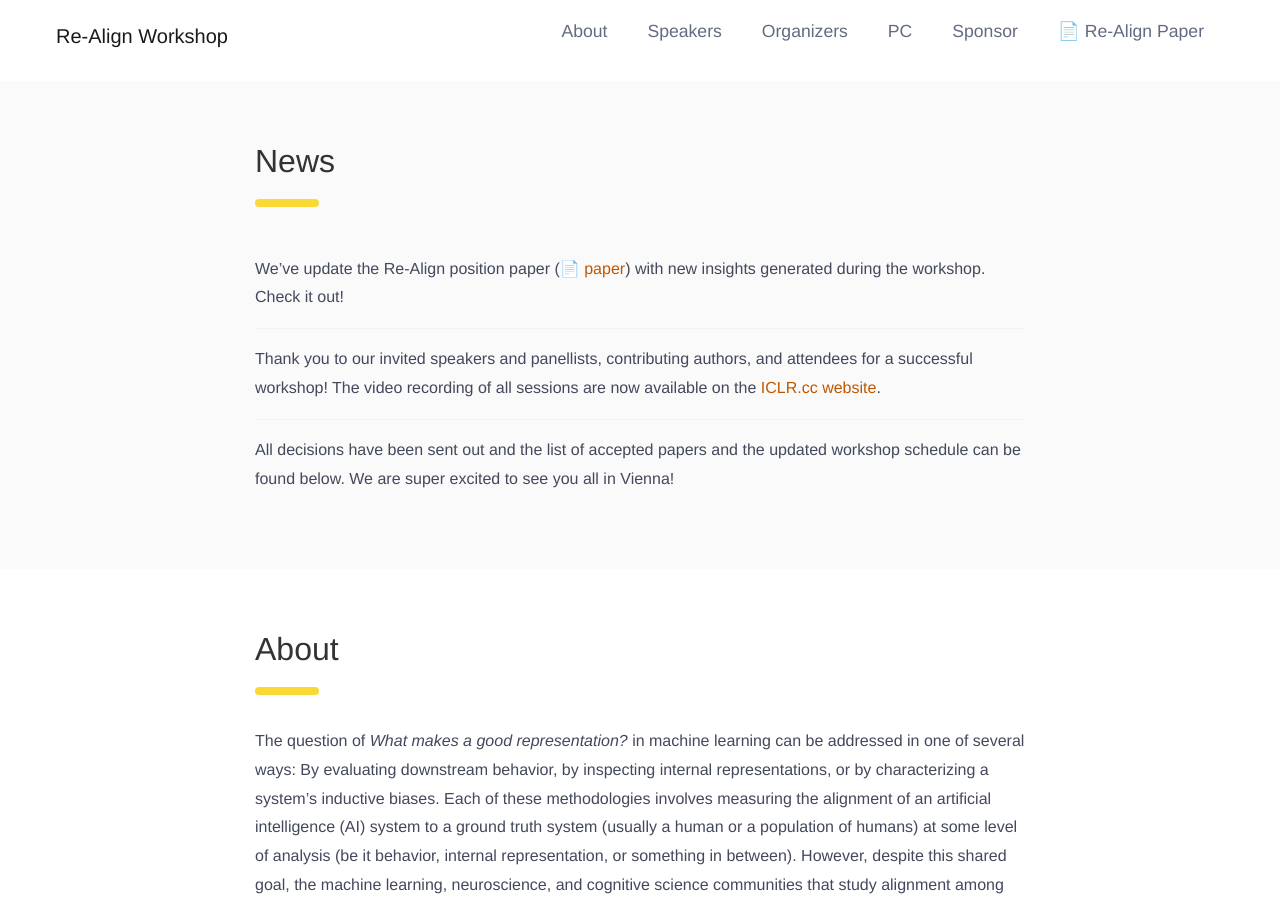
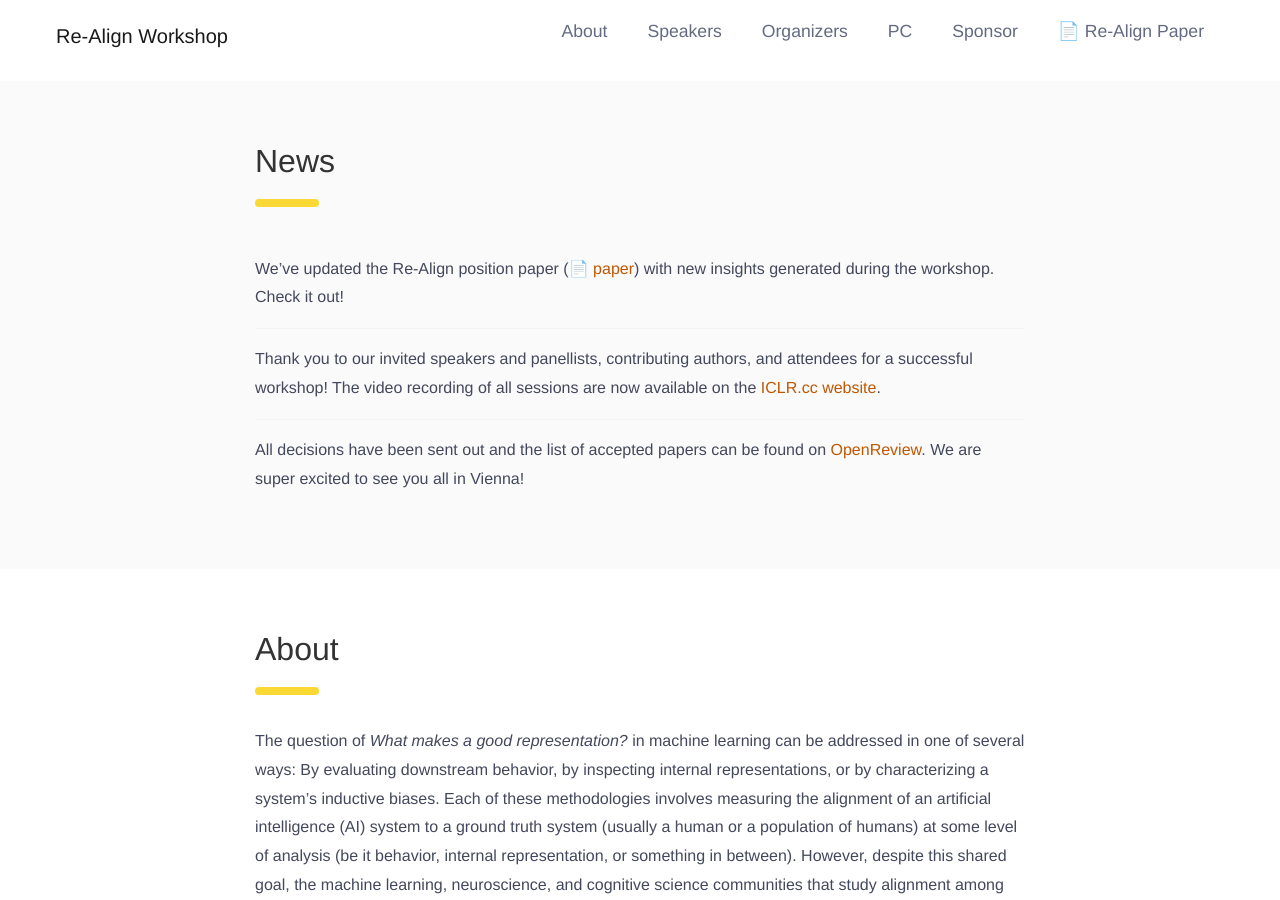
Before and after one commit to representational-alignment/representational-alignment.github.io, a Jekyll site: the page built from 2024/index.md, in a window 1280 px wide and 900 px high, scrolled down 679 px. Built offline with Jekyll 4.4.1, drawn with Linux system fonts in a browser that asks for light colours.

Commit message:
point to OpenReview

```diff
--- a/2024/index.md
+++ b/2024/index.md
@@ -74,9 +74,9 @@ sponsors:
     image: EY.png
 
 news:
-  - content: We've update the Re-Align position paper ([📄 paper](https://arxiv.org/abs/2310.13018)) with new insights generated during the workshop. Check it out!
+  - content: We've updated the Re-Align position paper ([📄 paper](https://arxiv.org/abs/2310.13018)) with new insights generated during the workshop. Check it out!
   - content: Thank you to our invited speakers and panellists, contributing authors, and attendees for a successful workshop! The video recording of all sessions are now available on the [ICLR.cc website](https://iclr.cc/virtual/2024/workshop/20578).
-  - content: All decisions have been sent out and the list of accepted papers and the updated workshop schedule can be found below. We are super excited to see you all in Vienna!
+  - content: All decisions have been sent out and the list of accepted papers can be found on [OpenReview](https://openreview.net/group?id=ICLR.cc/2024/Workshop/Re-Align). We are super excited to see you all in Vienna!
 
 about: |
   The question of <i>What makes a good representation?</i> in machine
```
